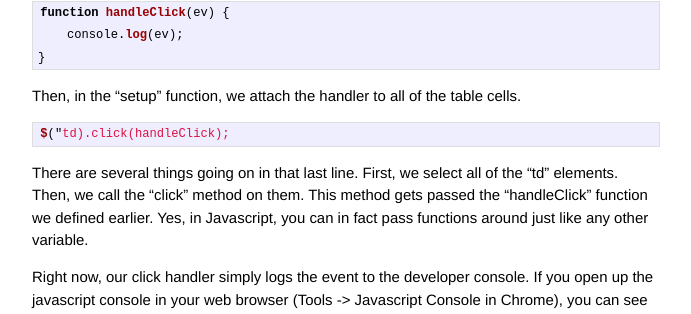
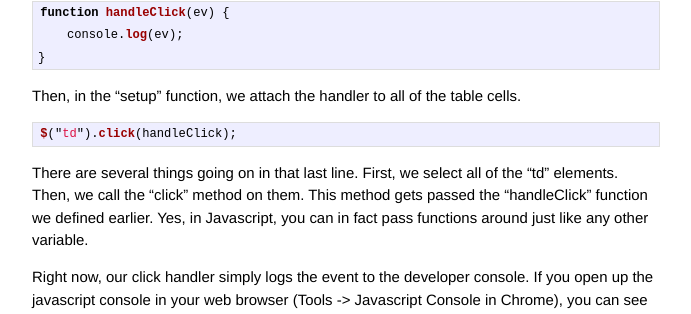
Before and after one commit to zhemao/tictactoe, a Jekyll site: the page built from _posts/2014-06-24-lesson-3.markdown, in a window 1280 px wide and 900 px high, scrolled down 451 px. Shown: the part 133-447 px from the top of the window, without its empty margins (294-985 px from the left). Built offline with Jekyll 4.4.1, drawn with Linux system fonts in a browser that asks for light colours; Markdown is read by kramdown in place of the engine named in the settings.

Commit message:
fix typo

````diff
--- a/_posts/2014-06-24-lesson-3.markdown
+++ b/_posts/2014-06-24-lesson-3.markdown
@@ -36,7 +36,7 @@ function handleClick(ev) {
 Then, in the "setup" function, we attach the handler to all of the table cells.
 
 ```javascript
-$("td).click(handleClick);
+$("td").click(handleClick);
 ```
 
 There are several things going on in that last line. First, we select all of
````
